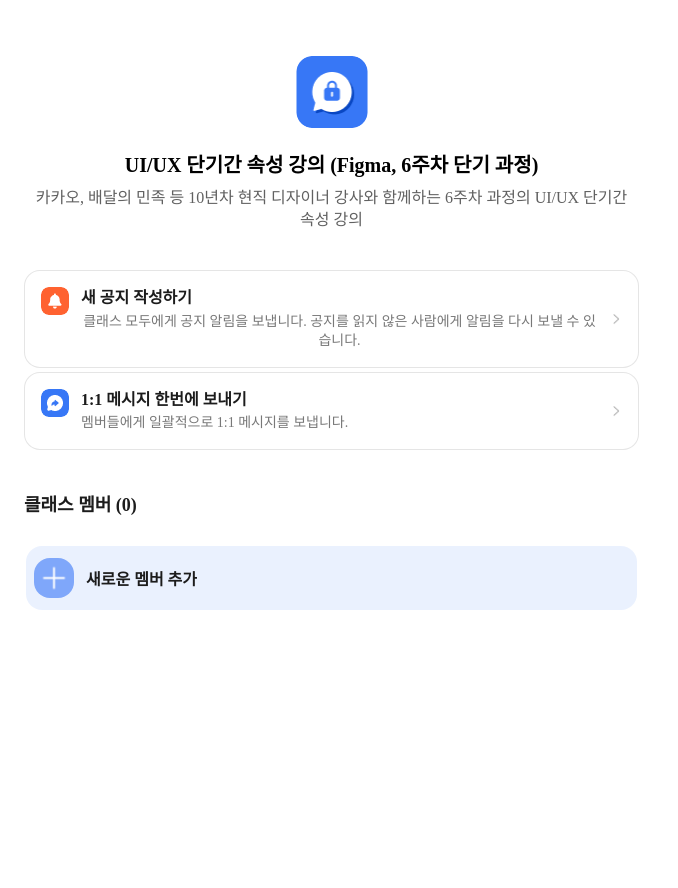
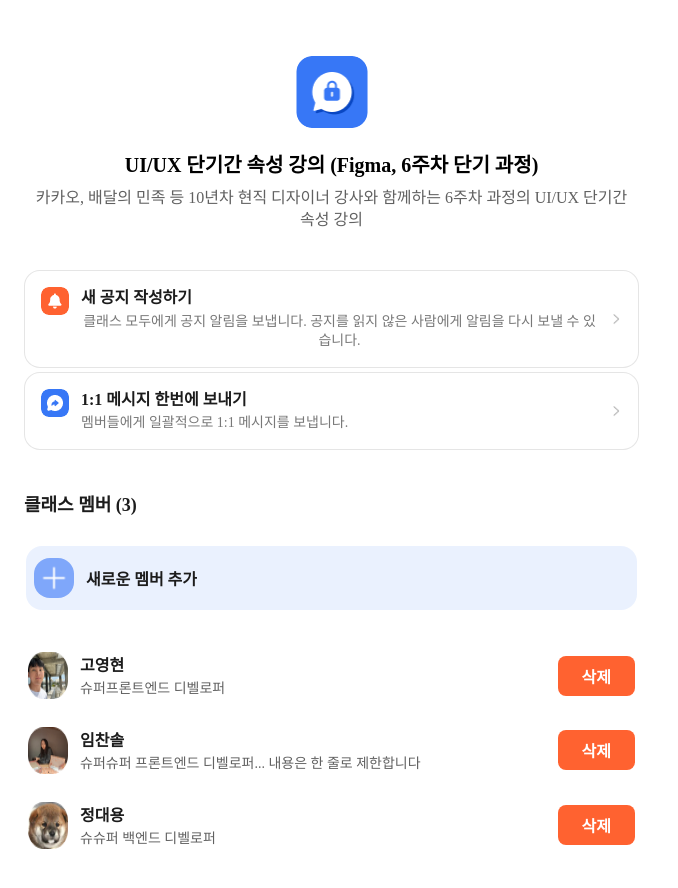
Before and after one commit to designDefined/react-tutorial, a React (Vite) app: page / in a window 1280 px wide. Shown: the top 888 px of the page, without its empty margins (0-678 px from the left). Before the commit the page ends 800 px from the top, so only its background shows below. Built offline with nearby package versions, Linux system fonts and the light colour scheme; data requests are answered from the project's data file; the HTML template or start-up script is replaced by a standard one.

Commit message:
데이터요청

```diff
--- a/src/App.tsx
+++ b/src/App.tsx
@@ -19,8 +19,8 @@ export default function App() {
     async function GetData() {
       try {
         const userData = await GetUsers();
-        if (!userData.data) console.log("유저 데이터가 존재하지 않습니다.");
-        else setMembers(userData.data);
+        if (!userData) console.log("유저 데이터가 존재하지 않습니다.");
+        else setMembers(userData);
       } catch (error) {
         console.error("유저 데이터를 가져오는 중 오류가 발생했습니다:", error);
       }
```
